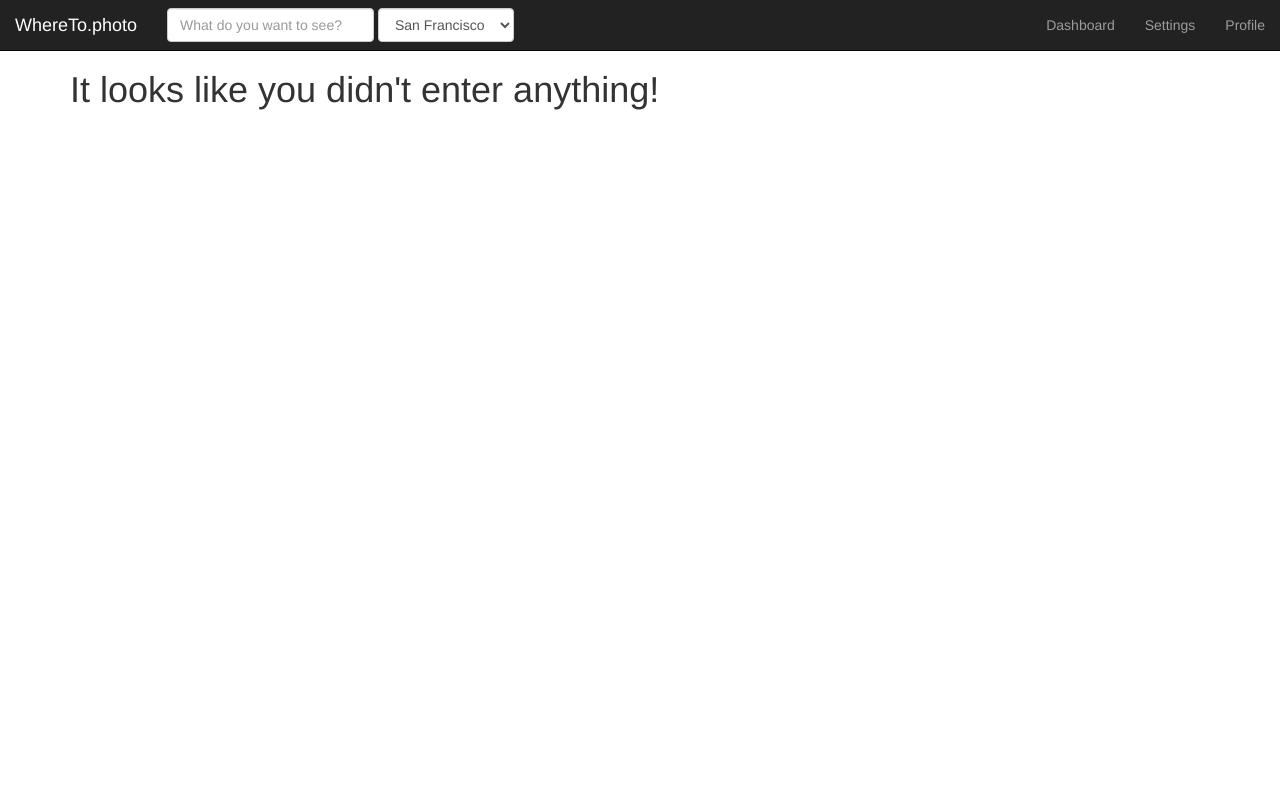
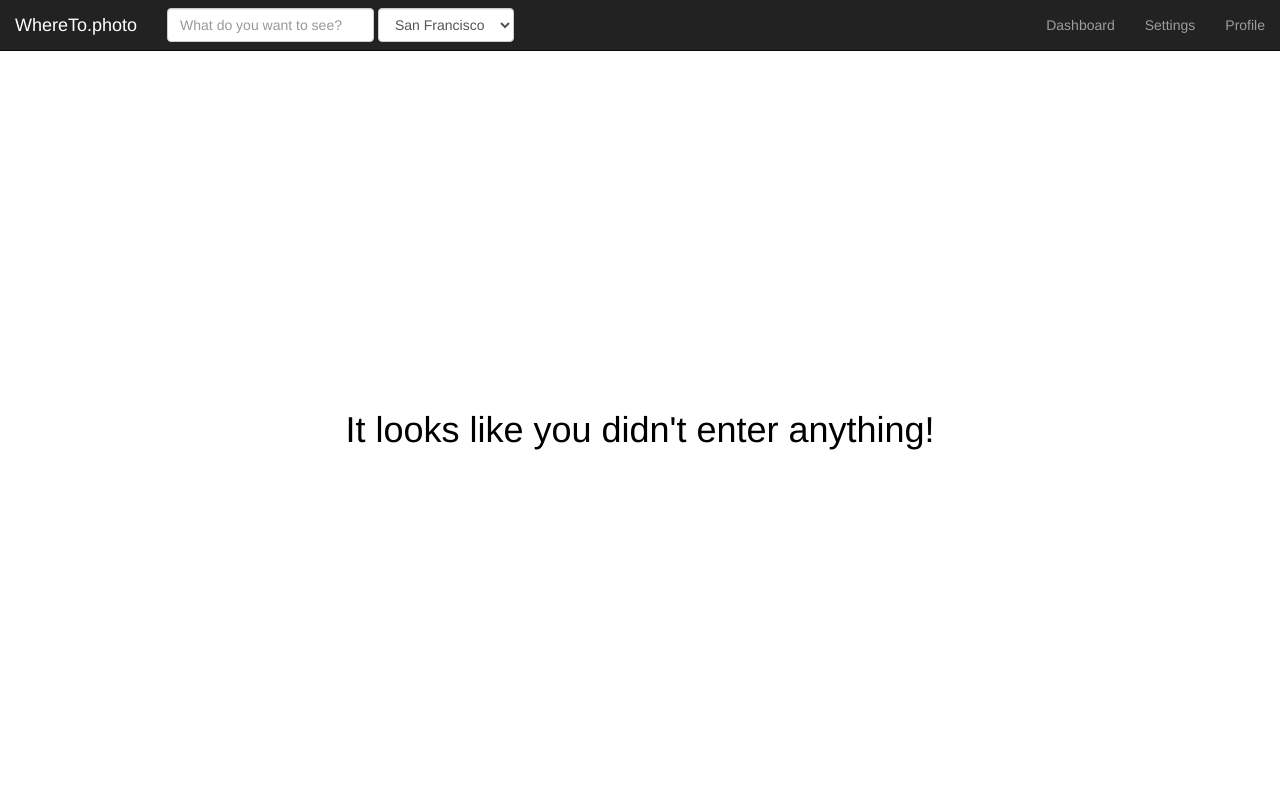
Before and after one commit to agude/WhereTo.Photo, a Flask app: page /output in a window 1280 px wide. Run offline with Flask 2, Linux system fonts and the light colour scheme; parts of the project's set-up code (start-up, migrations or seed data) failed here and were passed over; some libraries are stand-ins or nearby versions.

Commit message:
Update Error Page CSS to center error text

```diff
--- /dev/null
+++ b/app/static/css/error.css
@@ -0,0 +1,16 @@
+H1,H2,H3 {
+    color: black;
+}
+
+html, body, .container {
+    top: 50px;
+    height: 100%;
+    text-align: center;
+    vertical-align: middle;
+}
+
+.container {
+    display: flex;
+    align-items: center;
+    justify-content: center;
+}
--- a/app/templates/error.html
+++ b/app/templates/error.html
@@ -15,6 +15,7 @@
 
     <!-- Custom styles for this template -->
     <link href="{{ url_for('static', filename='css/starter-template.css') }}" rel="stylesheet">
+    <link href="{{ url_for('static', filename='css/error.css') }}" rel="stylesheet">
 
     <!-- HTML5 shim and Respond.js for IE8 support of HTML5 elements and media queries -->
     <!--[if lt IE 9]>
@@ -55,7 +56,7 @@
     </nav>
 
     <div class="container">
-        <H1>{{ text }}</H1>
+        <H1 class="text-vertical-center">{{ text }}</H1>
     </div>
 
     <!-- Bootstrap core JavaScript
```
